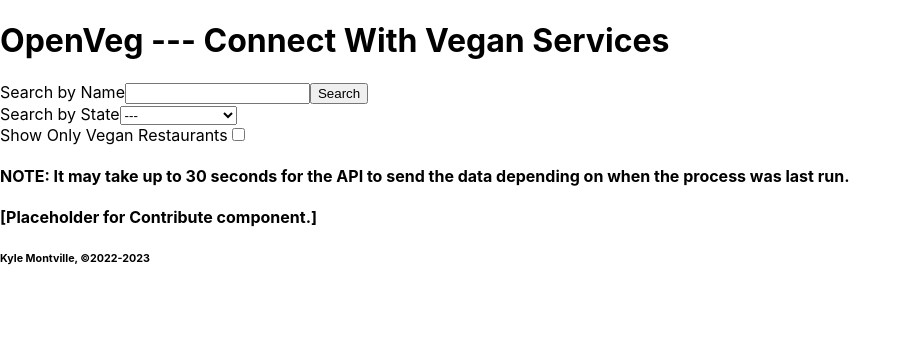
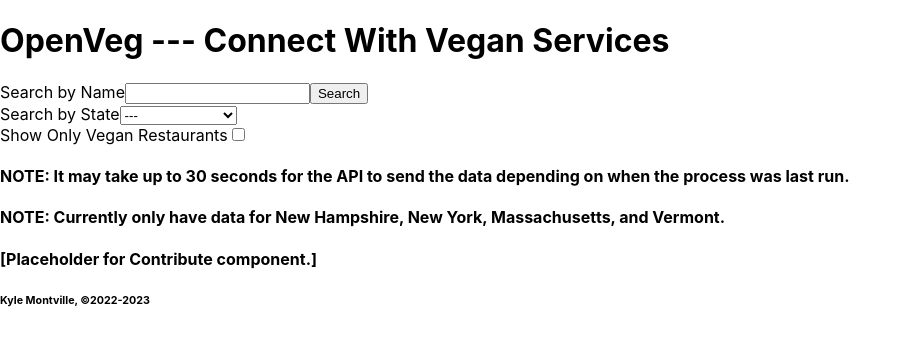
Before and after one commit to ksmontville/openveg_fe, a React (Create React App) app: page / in a window 1280 px wide. Shown: the top 346 px of the page, without its empty margins (0-912 px from the left). Built offline with nearby package versions, Linux system fonts and the light colour scheme.

Commit message:
Add warning message regarding data retrieval wait time.

```diff
--- a/src/components/toolbar/Filter.js
+++ b/src/components/toolbar/Filter.js
@@ -35,6 +35,9 @@ class Filter extends Component {
                     NOTE: It may take up to 30 seconds for the API to send the data depending on when
                     the process was last run.
                 </h4>
+                <h4>
+                    NOTE: Currently only have data for New Hampshire, New York, Massachusetts, and Vermont.
+                </h4>
 
             </div>
         )
```
